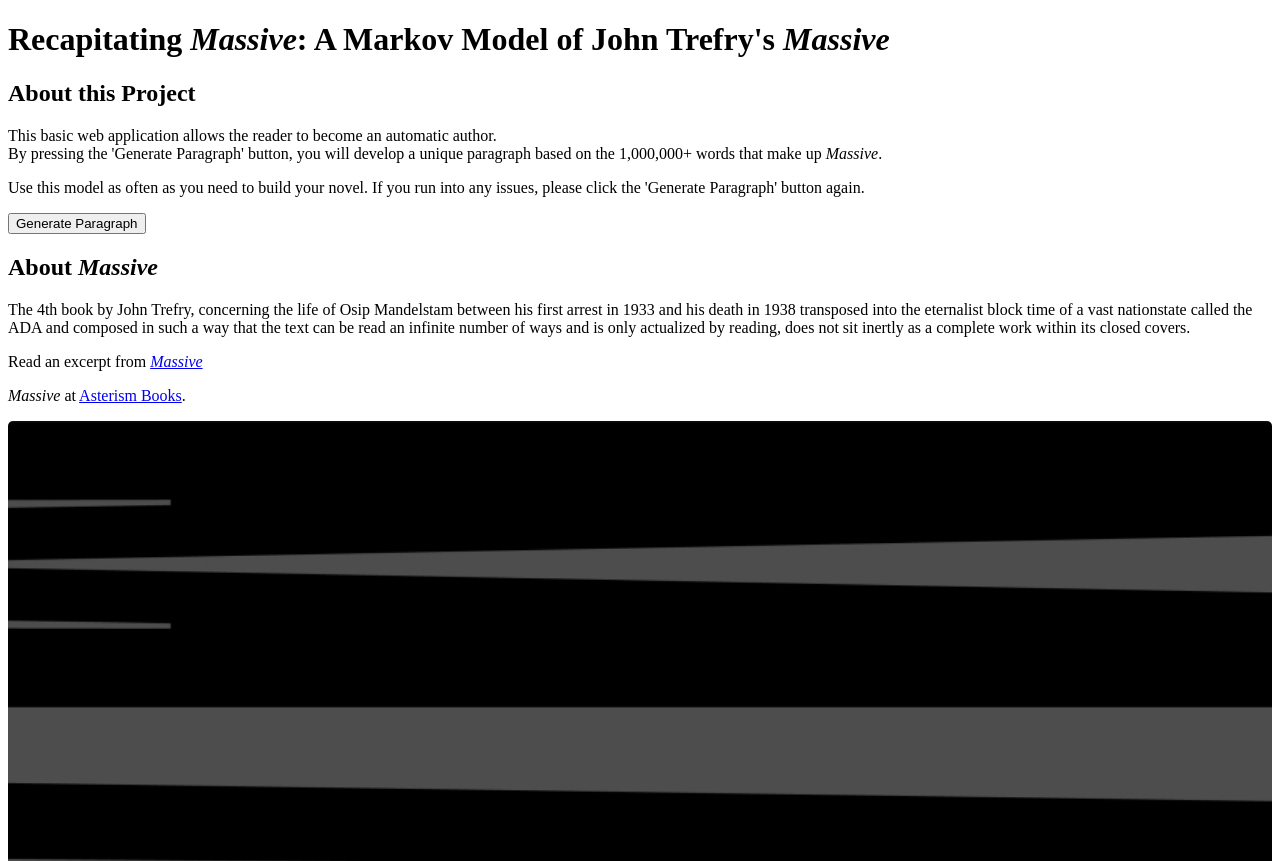
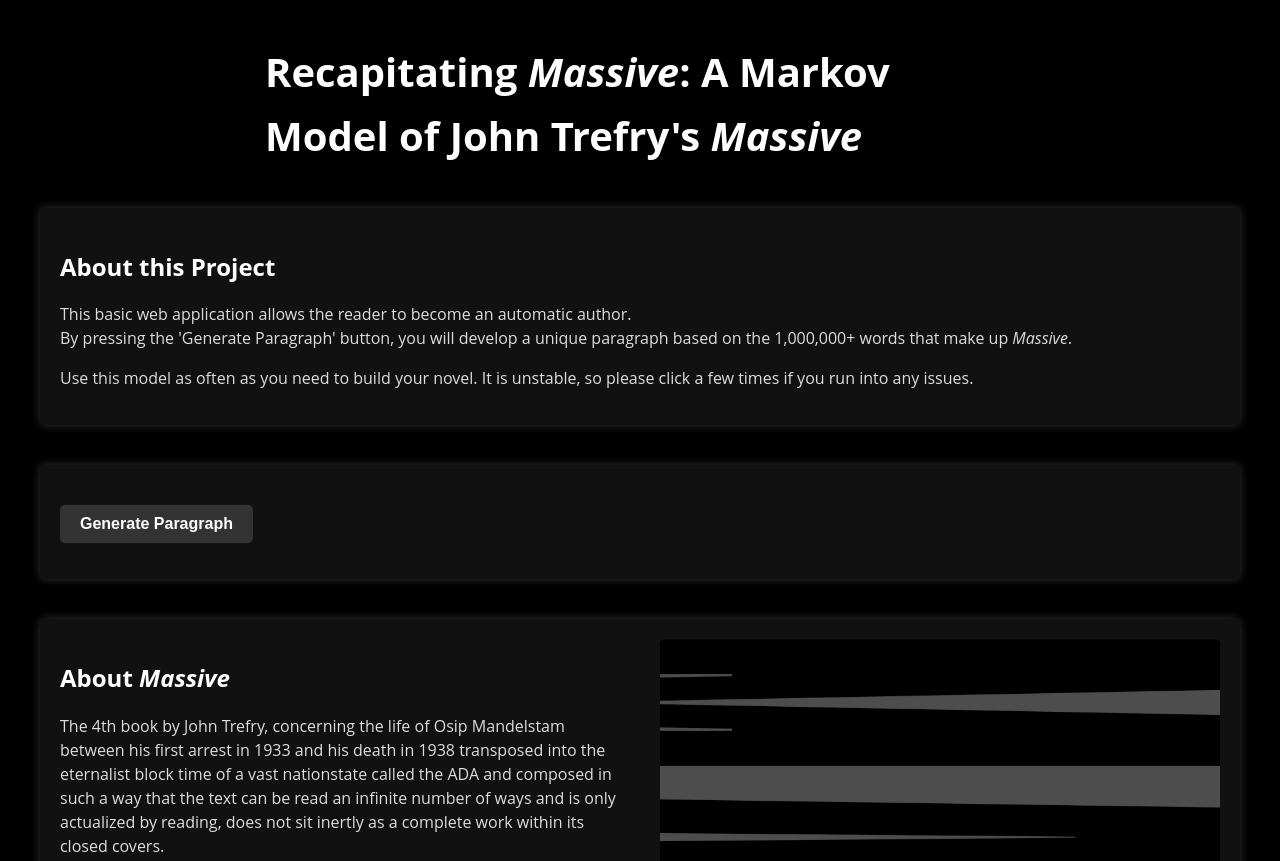
Before and after one commit to recapitatingmassive/app, a plain HTML site: page index.html in a window 1280 px wide. Shown: the top 861 px of the page. Drawn offline with Linux system fonts and the light colour scheme; files whose address does not match are found by name.

Commit message:
Update index.html

```diff
--- a/index.html
+++ b/index.html
@@ -4,29 +4,26 @@
     <meta charset="UTF-8">
     <meta name="viewport" content="width=device-width, initial-scale=1.0">
     <title>Recapitating Massive</title>
-    <!-- Favicon -->
-    <link rel="icon" href="images/itc.ico" type="image/x-icon">
+   <link rel="icon" href="https://recapitatingmassive.github.io/app/itc.ico" type="image/x-icon">
+<link rel="stylesheet" href="https://recapitatingmassive.github.io/app/style.css">
 </head>
 <body>
-    <!-- Description Section -->
     <div class="aligned-header">
-<h1>Recapitating <i>Massive</i>: A Markov Model of John Trefry's <i>Massive</i></h1></center>
-<section class="description container">
-<h2>About this Project</h2>
-<p>This basic web application allows the reader to become an automatic author.<br>
-By pressing the 'Generate Paragraph' button, you will develop a unique paragraph based on the 1,000,000+ words that make up <i>Massive</i>.
+        <h1>Recapitating <i>Massive</i>: A Markov Model of John Trefry's <i>Massive</i></h1>
+    </div>
+    <section class="description container">
+        <h2>About this Project</h2>
+        <p>This basic web application allows the reader to become an automatic author.<br>
+        By pressing the 'Generate Paragraph' button, you will develop a unique paragraph based on the 1,000,000+ words that make up <i>Massive</i>.
         </p>
         <p>
-            Use this model as often as you need to build your novel. If you run into any issues, please click the 'Generate Paragraph' button again.
+            Use this model as often as you need to build your novel. It is unstable, so please click a few times if you run into any issues.
         </p>
     </section>
-
-    <!-- Interactive Section -->
     <section class="generator container">
         <button id="generateBtn">Generate Paragraph</button>
         <p id="output"></p>
     </section>
-
 
 <div id="two-column-container" class="container">
     <section class="column column-left">
@@ -83,7 +80,6 @@
                 });
         });
     </script>
-      <!-- Link to the JavaScript File -->
-  <script src="/ENG6806/project_root/static/js/main.js"></script>
+ <script src="https://recapitatingmassive.github.io/app/main.js"></script>
 </body>
 </html>
```
